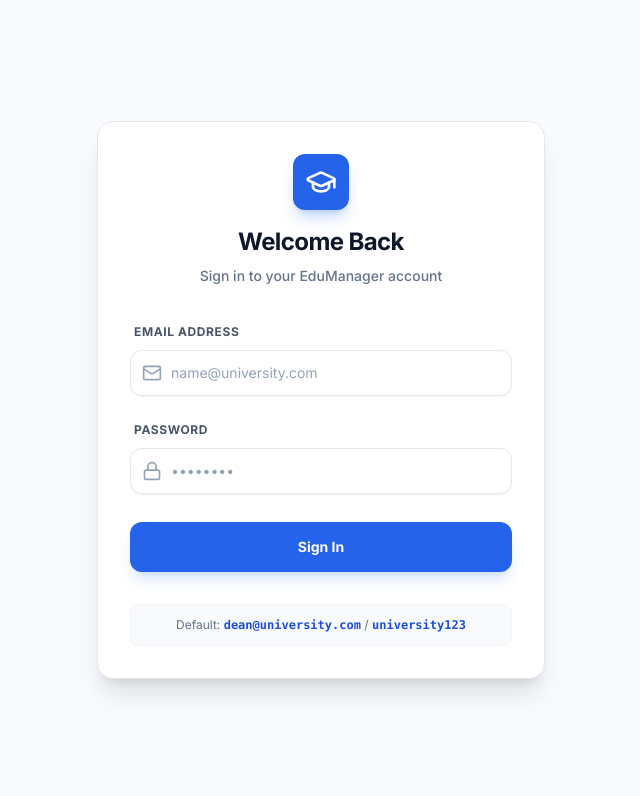
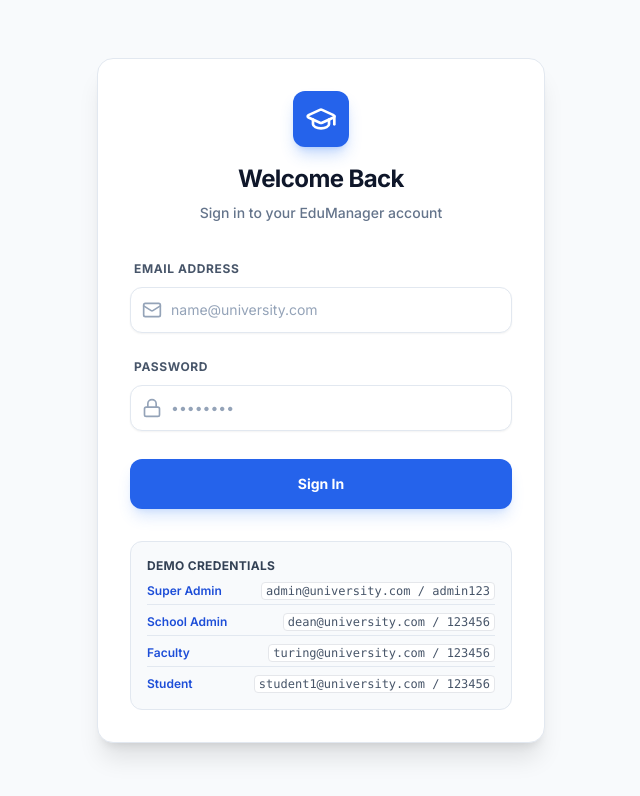
Before and after one commit to PiyushTomar05/LMS, a React app in the folder frontend/: page /login in a window 1280 px wide. Shown: the top 796 px of the page, without its empty margins (319-959 px from the left). Built offline with nearby package versions, Linux system fonts and the light colour scheme; the HTML template or start-up script is replaced by a standard one.

Commit message:
feat(ui): add demo credentials to login page

```diff
--- a/frontend/src/pages/Login.jsx
+++ b/frontend/src/pages/Login.jsx
@@ -111,10 +111,26 @@
                     </div>
                 </form>
 
-                <div className="mt-8 text-center bg-slate-50 p-3 rounded-lg border border-slate-100">
-                    <p className="text-xs text-slate-500">
-                        Default: <span className="text-primary-700 font-bold font-mono">dean@university.com</span> / <span className="text-primary-700 font-bold font-mono">university123</span>
-                    </p>
+                <div className="mt-8 bg-slate-50 p-4 rounded-xl border border-slate-200 text-xs">
+                    <p className="font-bold text-slate-700 mb-2 uppercase tracking-wide">Demo Credentials</p>
+                    <div className="grid grid-cols-1 gap-2 text-slate-600">
+                        <div className="flex justify-between items-center border-b border-slate-200 pb-1">
+                            <span className="font-semibold text-primary-700">Super Admin</span>
+                            <span className="font-mono bg-white px-1 rounded border">admin@university.com / admin123</span>
+                        </div>
+                        <div className="flex justify-between items-center border-b border-slate-200 pb-1">
+                            <span className="font-semibold text-primary-700">School Admin</span>
+                            <span className="font-mono bg-white px-1 rounded border">dean@university.com / 123456</span>
+                        </div>
+                        <div className="flex justify-between items-center border-b border-slate-200 pb-1">
+                            <span className="font-semibold text-primary-700">Faculty</span>
+                            <span className="font-mono bg-white px-1 rounded border">turing@university.com / 123456</span>
+                        </div>
+                        <div className="flex justify-between items-center">
+                            <span className="font-semibold text-primary-700">Student</span>
+                            <span className="font-mono bg-white px-1 rounded border">student1@university.com / 123456</span>
+                        </div>
+                    </div>
                 </div>
             </div>
         </div>
```
